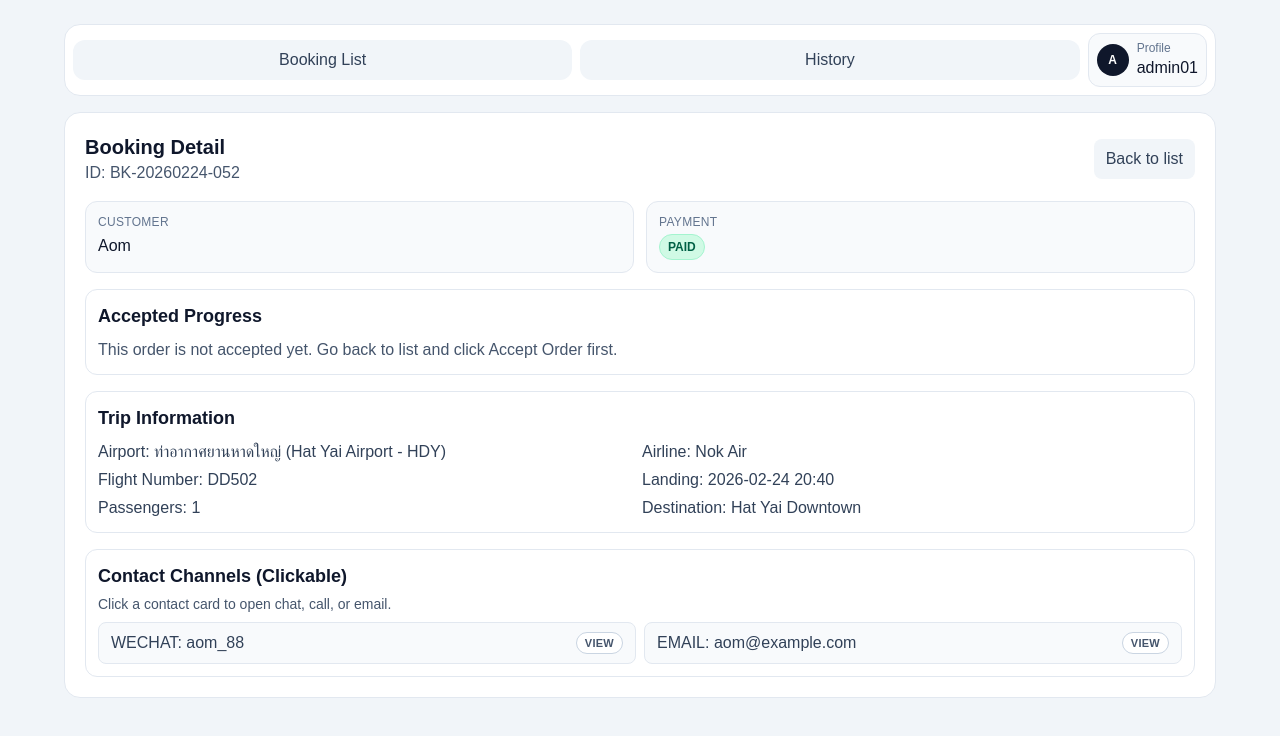
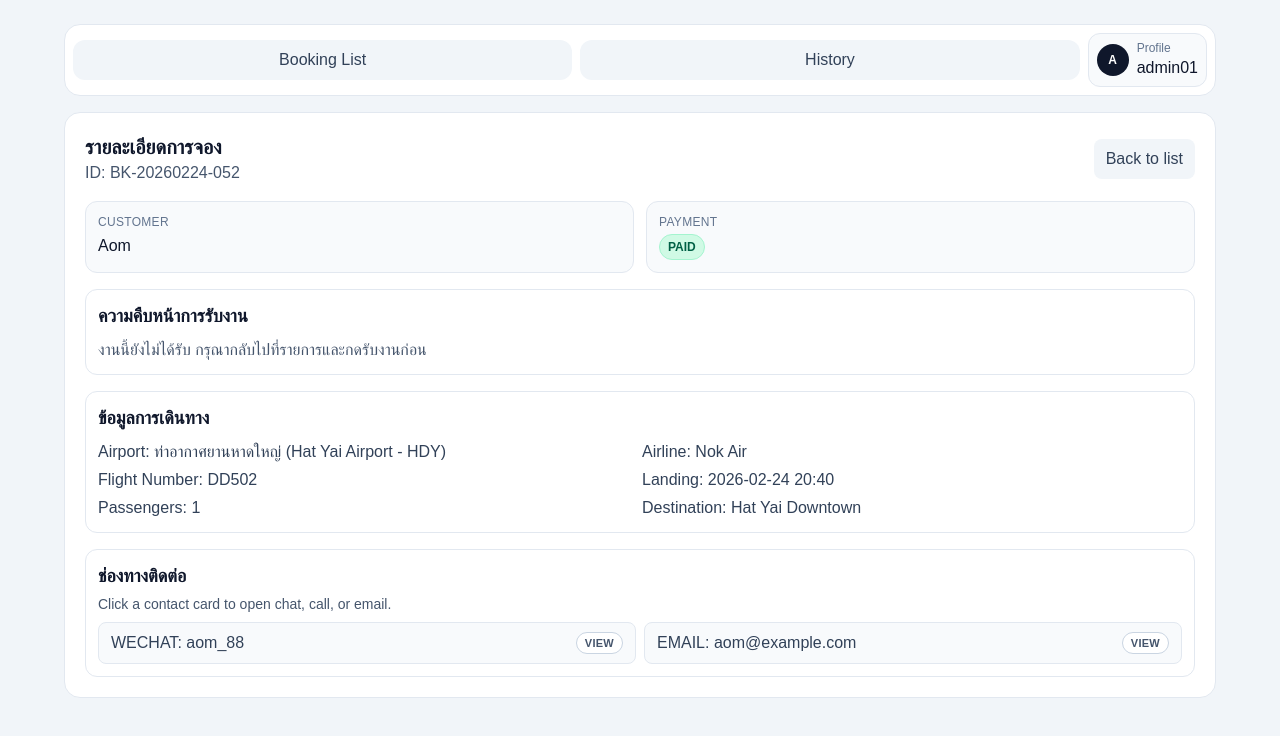
Before and after one commit to kittipatGolf/mini-app-AirCab, a Next.js app: page /admin/bookings/BK-20260224-052 in a window 1280 px wide. Shown: the top 736 px of the page. Built offline with nearby package versions, Linux system fonts and the light colour scheme; no server answers.

Commit message:
feat : - Detail แก้ภาษา

```diff
--- a/src/components/admin/AdminBookingDetail.tsx
+++ b/src/components/admin/AdminBookingDetail.tsx
@@ -94,7 +94,7 @@ export function AdminBookingDetail({
     <section className="space-y-4 rounded-2xl border border-slate-200 bg-white p-4 sm:p-5">
       <div className="flex flex-wrap items-center justify-between gap-2">
         <div>
-          <h1 className="text-xl font-semibold text-slate-900">Booking Detail</h1>
+          <h1 className="text-xl font-semibold text-slate-900">รายละเอียดการจอง</h1>
           <p className="text-base text-slate-600">ID: {item.id}</p>
         </div>
         <Link
@@ -121,7 +121,7 @@ export function AdminBookingDetail({
       </div>
 
       <div className="rounded-xl border border-slate-200 p-3">
-        <h2 className="text-lg font-semibold text-slate-900">Accepted Progress</h2>
+        <h2 className="text-lg font-semibold text-slate-900">ความคืบหน้าการรับงาน</h2>
         {progress ? (
           <div className="mt-2 grid gap-2 text-base text-slate-700 sm:grid-cols-2">
             <p>
@@ -141,13 +141,13 @@ export function AdminBookingDetail({
           </div>
         ) : (
           <p className="mt-2 text-base text-slate-600">
-            This order is not accepted yet. Go back to list and click Accept Order first.
+            งานนี้ยังไม่ได้รับ กรุณากลับไปที่รายการและกดรับงานก่อน
           </p>
         )}
       </div>
 
       <div className="rounded-xl border border-slate-200 p-3">
-        <h2 className="text-lg font-semibold text-slate-900">Trip Information</h2>
+        <h2 className="text-lg font-semibold text-slate-900">ข้อมูลการเดินทาง</h2>
         <div className="mt-2 grid gap-1 text-base text-slate-700 md:grid-cols-2">
           <p>Airport: {item.airport}</p>
           <p>Airline: {item.airline || "-"}</p>
@@ -159,7 +159,7 @@ export function AdminBookingDetail({
       </div>
 
       <div className="rounded-xl border border-slate-200 p-3">
-        <h2 className="text-lg font-semibold text-slate-900">Contact Channels (Clickable)</h2>
+        <h2 className="text-lg font-semibold text-slate-900">ช่องทางติดต่อ</h2>
         <p className="mt-1 text-sm text-slate-600">Click a contact card to open chat, call, or email.</p>
         <div className="mt-2 grid gap-2 sm:grid-cols-2">
           {item.contacts.map((contact) => (
--- a/src/components/admin/AdminBookingList.tsx
+++ b/src/components/admin/AdminBookingList.tsx
@@ -36,7 +36,7 @@ export function AdminBookingList() {
   const [isLoading, setIsLoading] = useState(true);
   const [progress, setProgress] = useState<Record<string, AdminOrderProgress>>({});
   const [paymentSlipUpload, setPaymentSlipUpload] = useState<Record<string, File | null>>({});
-  const [rejectedOrderIds, setRejectedOrderIds] = useState<Set<string>>(new Set());
+  const [hiddenOrderIds, setHiddenOrderIds] = useState<Set<string>>(new Set());
   const [rejectConfirmOrderId, setRejectConfirmOrderId] = useState<string | null>(null);
 
   useEffect(() => {
@@ -49,10 +49,8 @@ export function AdminBookingList() {
         setItems(data.items);
         setProgress(getAdminOrderProgress());
         const history = getAdminOrderHistory();
-        const rejectedIds = new Set(
-          history.filter((entry) => entry.status === "rejected").map((entry) => entry.orderId)
-        );
-        setRejectedOrderIds(rejectedIds);
+        const historyIds = new Set(history.map((entry) => entry.orderId));
+        setHiddenOrderIds(historyIds);
       } finally {
         if (mounted) setIsLoading(false);
       }
@@ -68,9 +66,9 @@ export function AdminBookingList() {
   const sortedItems = useMemo(
     () =>
       [...items]
-        .filter((item) => !rejectedOrderIds.has(item.id))
+        .filter((item) => !hiddenOrderIds.has(item.id))
         .sort((a, b) => b.createdAt.localeCompare(a.createdAt)),
-    [items, rejectedOrderIds]
+    [items, hiddenOrderIds]
   );
 
   const applyReject = (orderId: string) => {
@@ -88,7 +86,7 @@ export function AdminBookingList() {
       ...prev,
       [orderId]: null,
     }));
-    setRejectedOrderIds((prev) => {
+    setHiddenOrderIds((prev) => {
       const next = new Set(prev);
       next.add(orderId);
       return next;
@@ -254,6 +252,11 @@ export function AdminBookingList() {
                             ...prev,
                             [item.id]: nextProgress,
                           }));
+                          setHiddenOrderIds((prev) => {
+                            const next = new Set(prev);
+                            next.add(item.id);
+                            return next;
+                          });
                           setPaymentSlipUpload((prev) => ({
                             ...prev,
                             [item.id]: null,
--- a/src/components/admin/AdminOrderStatusControl.tsx
+++ b/src/components/admin/AdminOrderStatusControl.tsx
@@ -91,7 +91,7 @@ export function AdminOrderStatusControl({
 
         {!isAccepted ? (
           <p className="self-center text-sm text-slate-600">
-            This order has not been accepted yet. Please accept from booking list first.
+            งานนี้ยังไม่ได้รับ กรุณารับงานจากหน้ารายการก่อน
           </p>
         ) : null}
         {isAccepted && !hasPaymentUpload ? (
```
